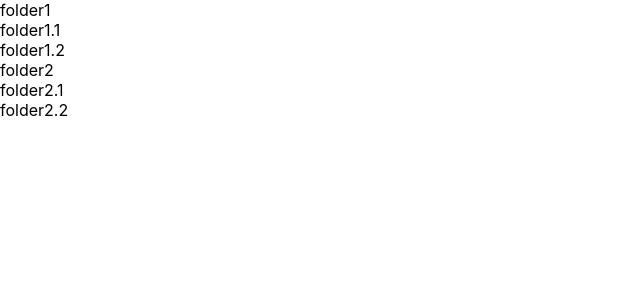
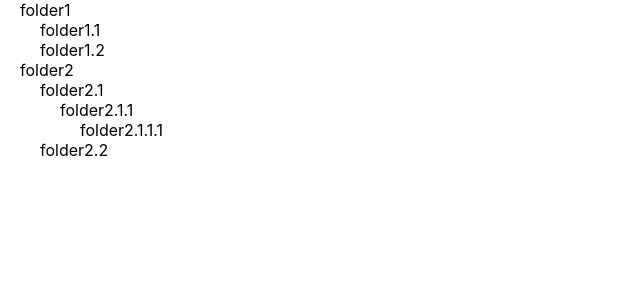
Before and after one commit to jpotapova/folders-tree-exercise, a React (Create React App) app: page / in a window 1280 px wide. Shown: the top 300 px of the page, without its empty margins (0-640 px from the left). Built offline with nearby package versions, Linux system fonts and the light colour scheme.

Commit message:
Add more children + styles

```diff
--- a/src/App.tsx
+++ b/src/App.tsx
@@ -21,6 +21,16 @@ const tree = [
     children: [
       {
         title: 'folder2.1',
+        children: [
+          {
+            title: 'folder2.1.1',
+            children: [
+              {
+                title: 'folder2.1.1.1',
+              },
+            ],
+          },
+        ],
       },
       {
         title: 'folder2.2',
--- a/src/Folder.tsx
+++ b/src/Folder.tsx
@@ -12,7 +12,11 @@ function Folder(props: FolderProps) {
       <div className="title">{props.title}</div>
       <div className="children">
         {props.children?.map((childFolder: FolderProps) => (
-          <Folder title={childFolder.title} key={childFolder.title} />
+          <Folder
+            title={childFolder.title}
+            children={childFolder.children}
+            key={childFolder.title}
+          />
         ))}
       </div>
     </div>
--- a/src/index.css
+++ b/src/index.css
@@ -6,3 +6,7 @@ body {
   -webkit-font-smoothing: antialiased;
   -moz-osx-font-smoothing: grayscale;
 }
+
+.folder {
+  margin-left: 20px;
+}
```
